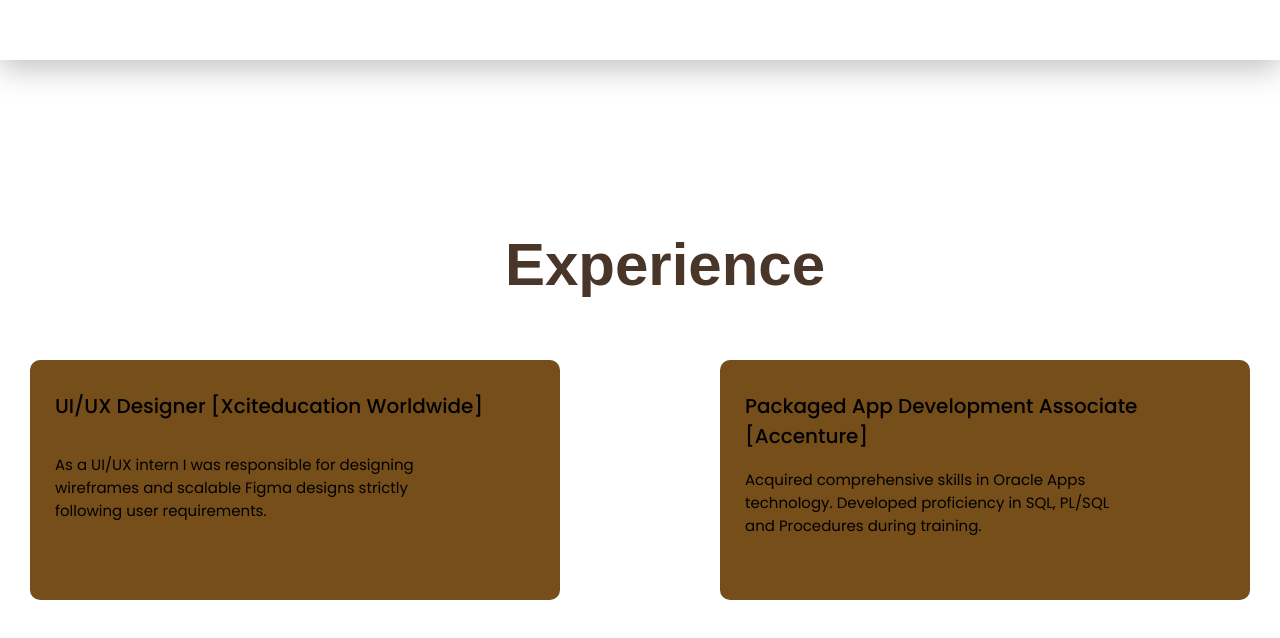
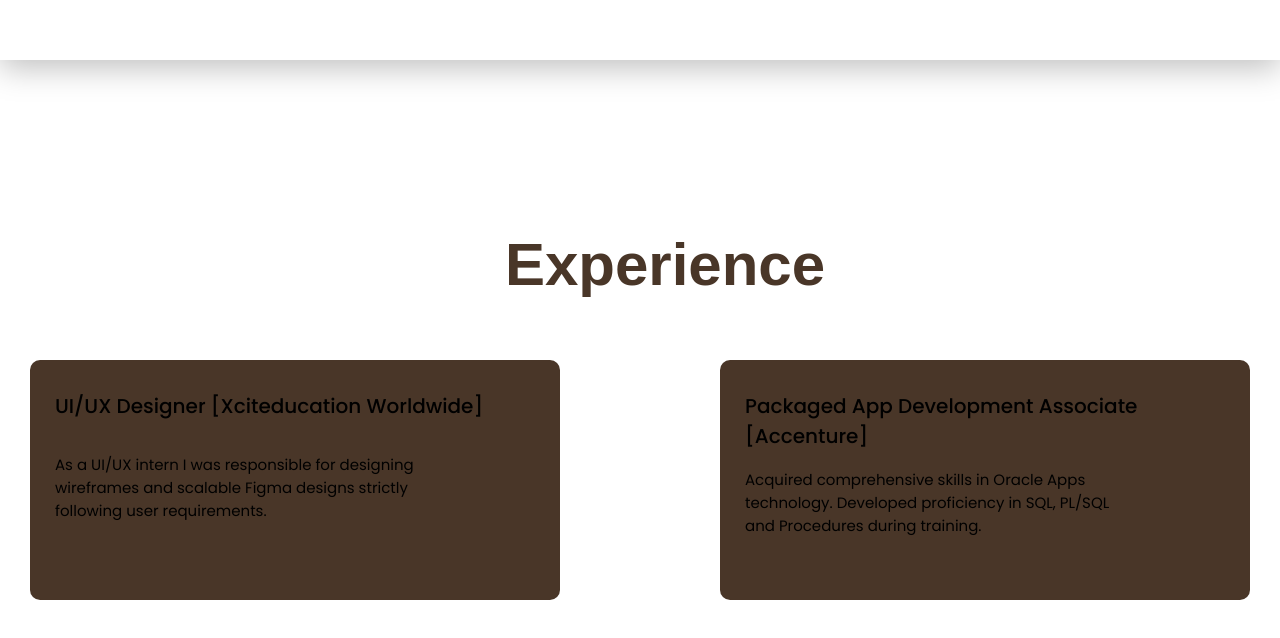
Before and after one commit to anushka-nagu/anushka-nagu.github.io, a plain HTML site: page index.html in a window 1280 px wide. Shown: the part 2112-2750 px from the top of the page. Drawn offline with Linux system fonts and the light colour scheme; a web font is replaced by a local one.

Commit message:
colour change

```diff
--- a/website.css
+++ b/website.css
@@ -110,7 +110,7 @@ nav ul{
 }
 
 .diff{
-    background-color: #754E1A;
+    background-color: #493628;
     border-radius: 10px;
     text-align: left;
     width:500px;
@@ -123,7 +123,7 @@ nav ul{
 }
 
 .diff1{
-    background-color: #754E1A;
+    background-color: #493628;
     border-radius: 10px;
     text-align: left;
     width:500px;
```
